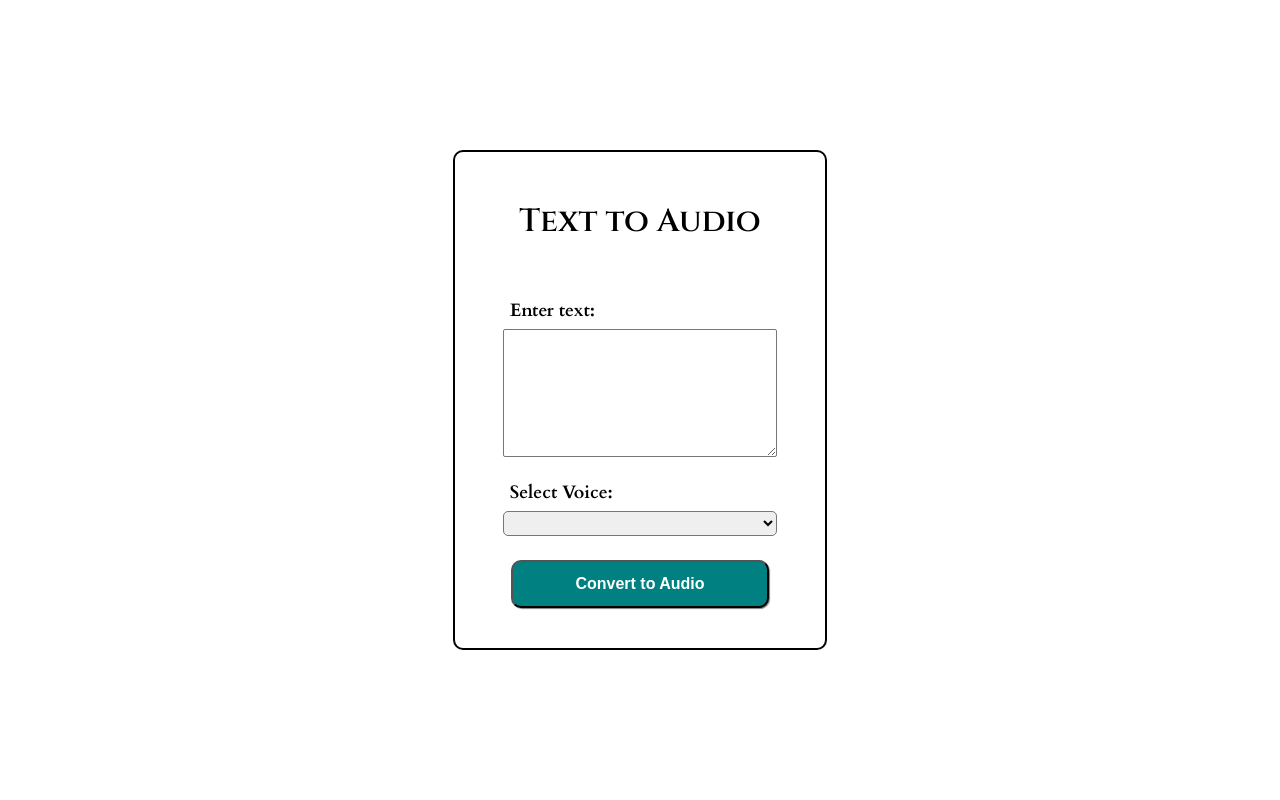
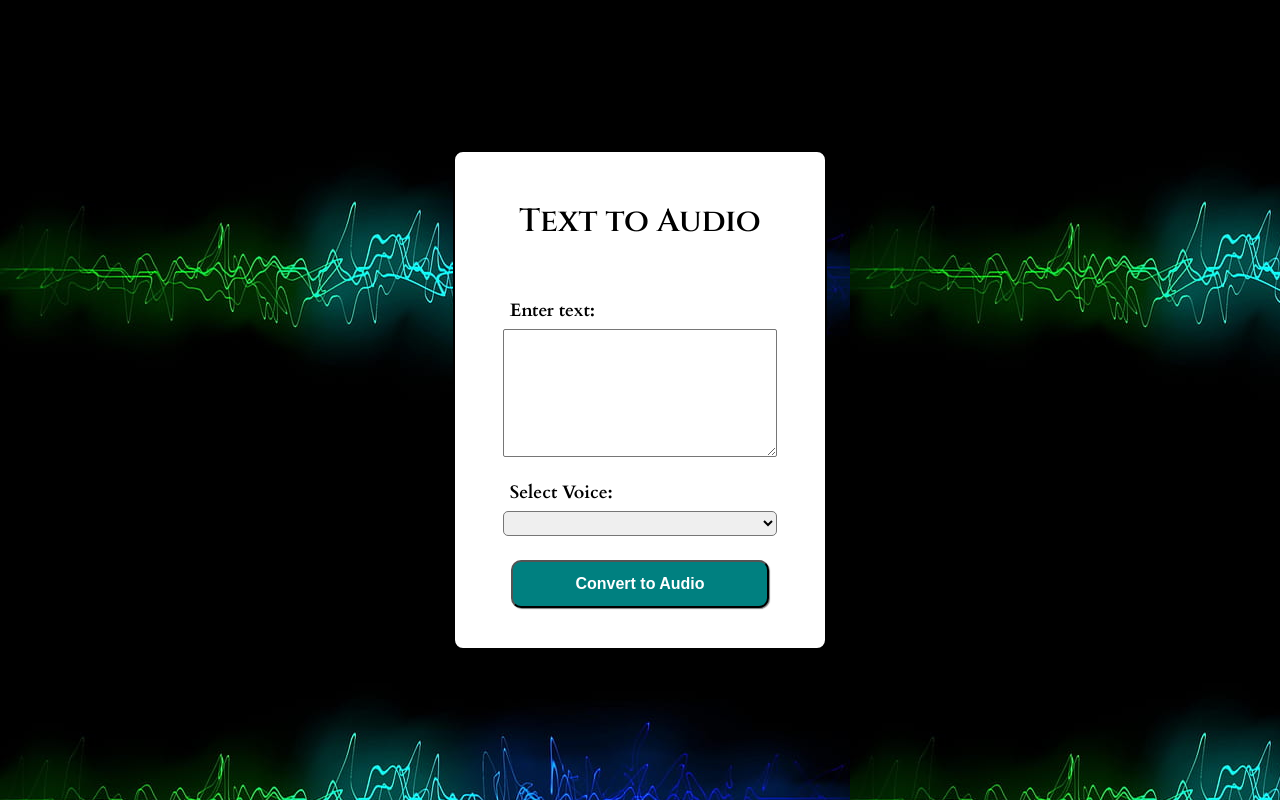
Before and after one commit to bangroosarthik/TexttoAudioGenerator, a plain HTML site: page index.html in a window 1280 px wide. Drawn offline with Linux system fonts and the light colour scheme.

Commit message:
Update styles.css

```diff
--- a/css/styles.css
+++ b/css/styles.css
@@ -12,7 +12,7 @@ body{
     display: flex;
     align-items: center;
     justify-content: center;
-    background-image: url(./images/background.jpg);
+    background-image: url(../images/background.jpg);
     height: 100vh;
 
 }
```
